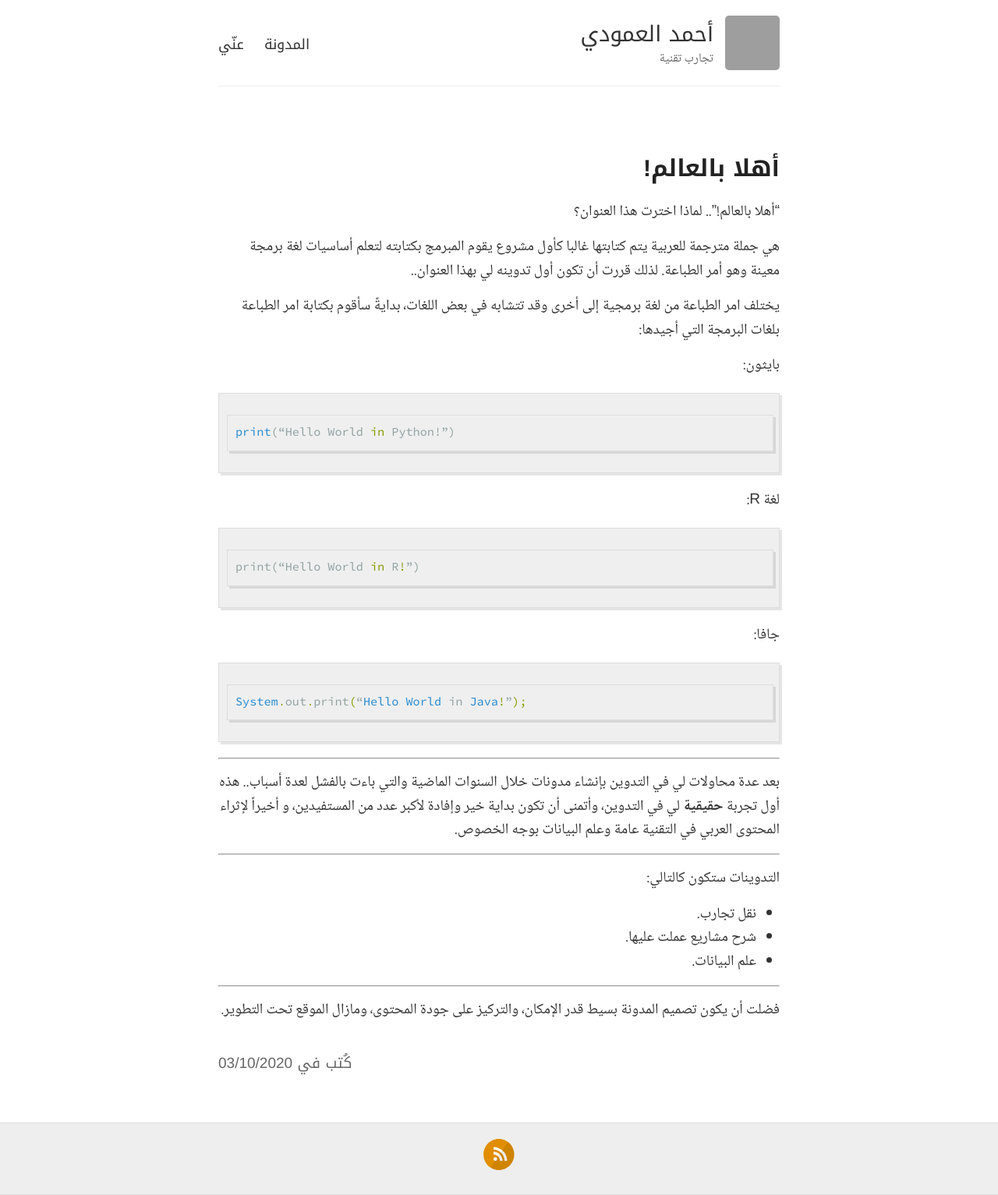
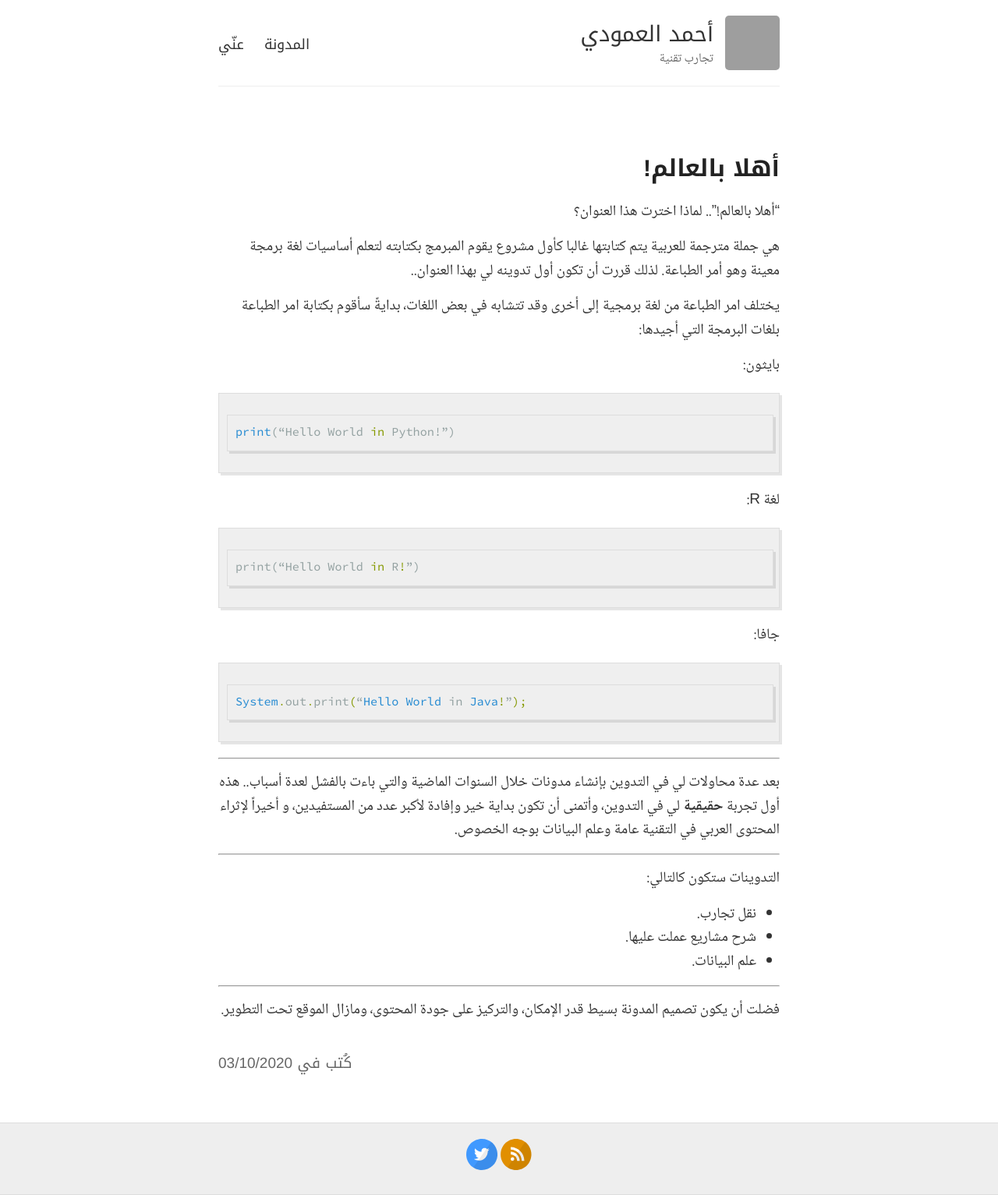
Before and after one commit to ahmadamoudi/ahmadamoudi.github.io, a Jekyll site: the page built from _posts/2020-10-3-HelloWorld.md, in a window 1280 px wide. Shown: the whole page at 78% size. Built offline with Jekyll 4.4.1, drawn with Linux system fonts in a browser that asks for light colours; comment, search, counter and statistics services are not loaded; grey boxes are pictures that could not be loaded.

Commit message:
Update svg-icons.html

```diff
--- a/_includes/svg-icons.html
+++ b/_includes/svg-icons.html
@@ -7,7 +7,7 @@
 {% if site.footer-links.linkedin %}<a href="https://www.linkedin.com/in/{{ site.footer-links.linkedin }}"><i class="svg-icon linkedin"></i></a>{% endif %}
 {% if site.footer-links.pinterest %}<a href="https://www.pinterest.com/{{ site.footer-links.pinterest }}"><i class="svg-icon pinterest"></i></a>{% endif %}
 {% if site.footer-links.rss %}<a href="{{ site.baseurl }}/feed.xml"><i class="svg-icon rss"></i></a>{% endif %}
-{% if site.footer-links.twitter %}<a href="https://www.twitter.com/{{ site.footer-links.twitter }}"><i class="fab fa-twitter"></i></a>{% endif %}
+{% if site.footer-links.twitter %}<a href="https://www.twitter.com/{{ site.footer-links.twitter }}"><i class="svg-icon twitter"></i></a>{% endif %}
 {% if site.footer-links.stackoverflow %}<a href="http://stackoverflow.com/{{ site.footer-links.stackoverflow }}"><i class="svg-icon stackoverflow"></i></a>{% endif %}
 {% if site.footer-links.youtube %}<a href="https://youtube.com/{{ site.footer-links.youtube }}"><i class="svg-icon youtube"></i></a>{% endif %}
 {% if site.footer-links.googleplus %}<a href="https://plus.google.com/{{ site.footer-links.googleplus }}"><i class="svg-icon googleplus"></i></a>{% endif %}
```
